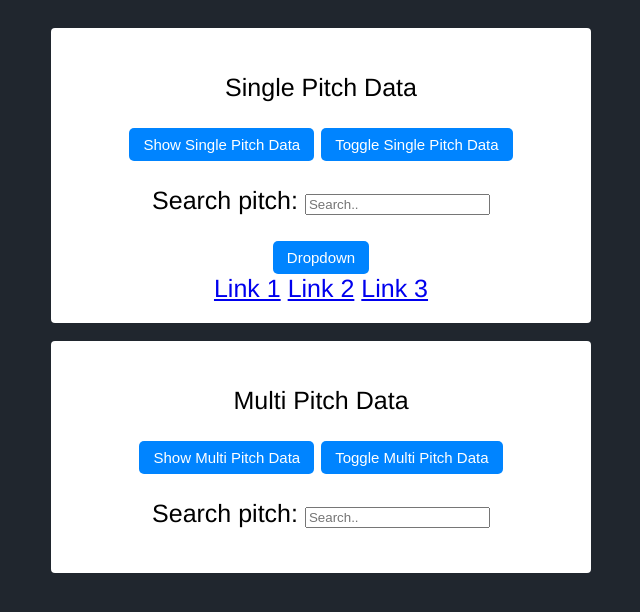
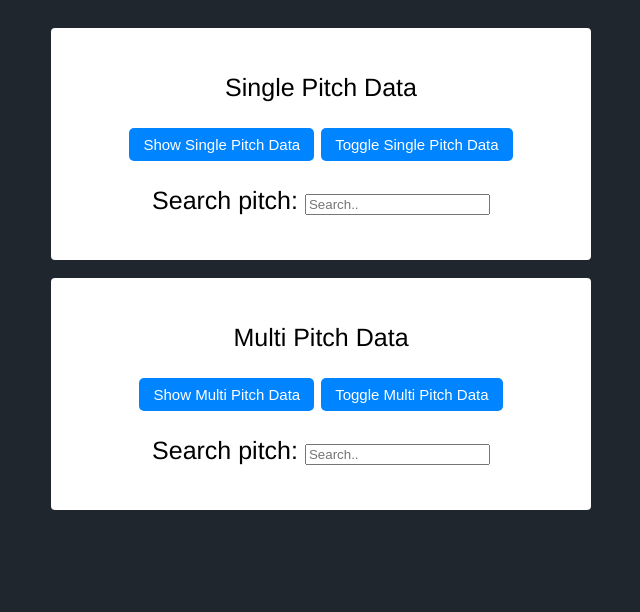
Before and after one commit to gerardbarros/pitch-data, a plain HTML site: page index.html in a window 1280 px wide. Shown: the whole page, without its empty margins (319-959 px from the left). Drawn offline with nearby package versions, Linux system fonts and the light colour scheme.

Commit message:
Remove placeholder dropdown list code

```diff
--- a/index.html
+++ b/index.html
@@ -16,17 +16,6 @@
         <p>Search pitch: <input id="single-pitch-search" type="text" placeholder="Search.."></p>
         <ol class="single-pitch-events" id="single-pitch-list">
         </ol>
-
-        <div class="dropdown">
-            <button onclick="myFunction()" class="dropbtn">Dropdown</button>
-            <div id="myDropdown" class="dropdown-content">
-                <a href="#">Link 1</a>
-                <a href="#">Link 2</a>
-                <a href="#">Link 3</a>
-            </div>
-        </div>
-
-
     </div>
 
 
```
